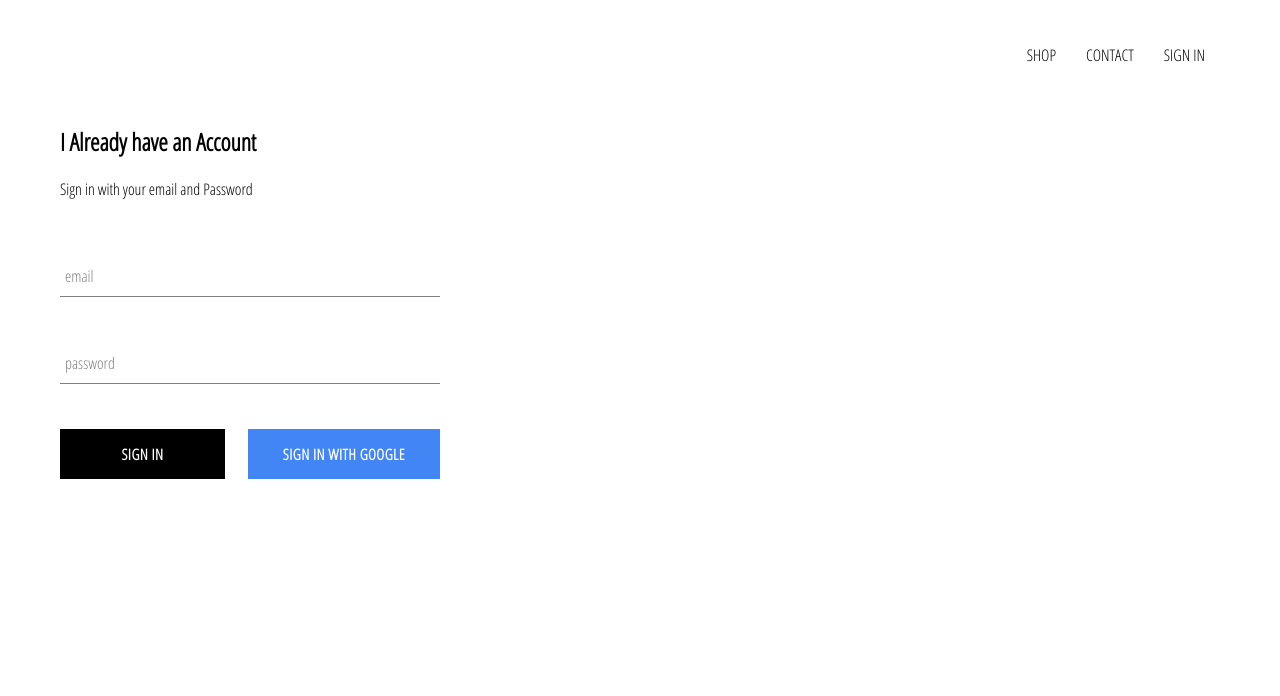
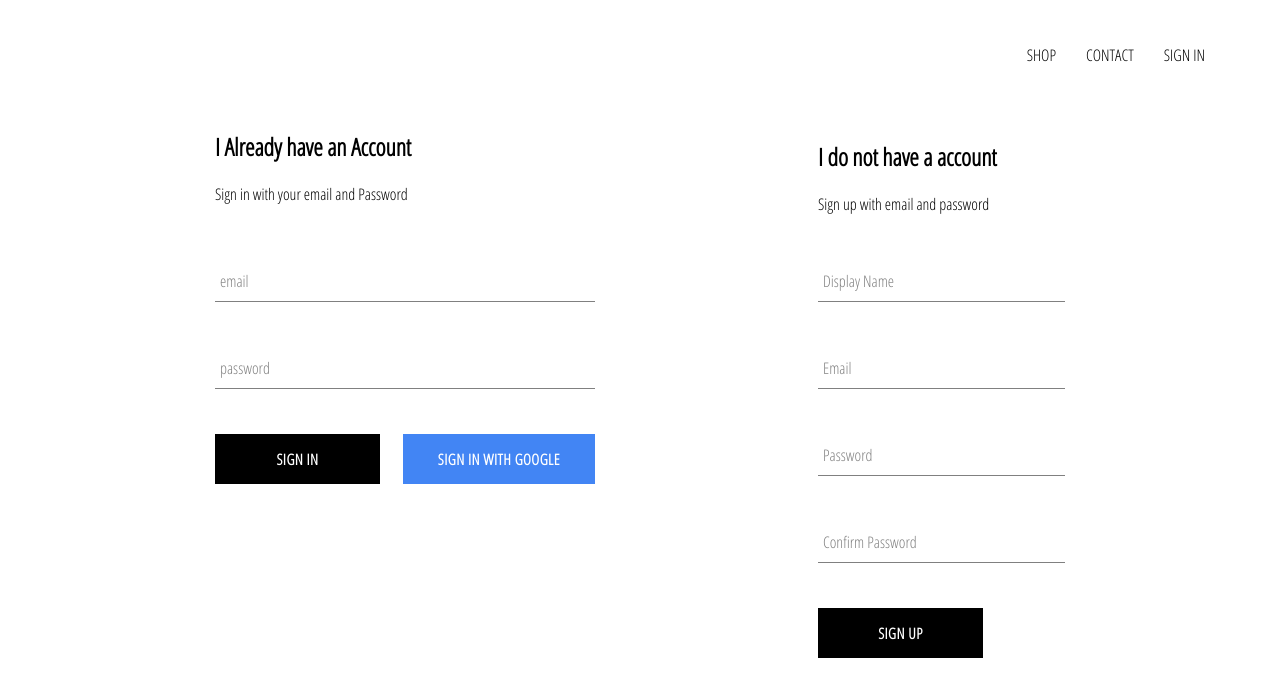
Before and after one commit to hk540539/ecom-react, a React (Create React App) app: page /signin in a window 1280 px wide. Shown: the top 696 px of the page. Built offline with nearby package versions, Linux system fonts and the light colour scheme; no server answers.

Commit message:
firebase-setup

```diff
--- a/src/App.js
+++ b/src/App.js
@@ -1,19 +1,30 @@
-import React, { useState, useEffect } from "react";
-import "./App.css";
-import Homepage from "./pages/homepage/homepage.component";
-import { Route, Switch } from "react-router-dom";
-import ShopPage from "./pages/shop/shop.component";
-import Header from "./components/header/header.component";
-import SignInAndSignUpPage from "./pages/sign-in-and-sign-up-page/sign-in-and-sign-up-page.component";
-import { auth } from "./firebase/firebase.utils";
+import React, { useState, useEffect } from 'react';
+import './App.css';
+import Homepage from './pages/homepage/homepage.component';
+import { Route, Switch } from 'react-router-dom';
+import ShopPage from './pages/shop/shop.component';
+import Header from './components/header/header.component';
+import SignInAndSignUpPage from './pages/sign-in-and-sign-up-page/sign-in-and-sign-up-page.component';
+import { auth, createUserProfileDocument } from './firebase/firebase.utils';
 
 function App() {
   const [currentUser, setCurrentUser] = useState(null);
+  useEffect(() => {
+    const unsubscribeFromAuth = auth.onAuthStateChanged(async userAuth => {
+      if (userAuth) {
+        const userRef = await createUserProfileDocument(userAuth);
+        userRef.onSnapshot(snapShot => {
+          setCurrentUser({
+            ...currentUser,
+            id: snapShot.id,
+            ...snapShot.data()
+          });
 
-  useEffect(() => {
-    const unsubscribeFromAuth = auth.onAuthStateChanged(user => {
-      user ? setCurrentUser(user) : setCurrentUser(null);
-      console.log(user);
+          // console.log('Current User State:', currentUser);
+        });
+      } else {
+        setCurrentUser(userAuth);
+      }
     });
     return () => {
       unsubscribeFromAuth();
--- a/src/components/sign-in/sign-in.component.jsx
+++ b/src/components/sign-in/sign-in.component.jsx
@@ -1,16 +1,21 @@
-import React, { useState } from "react";
-import FormInput from "../form-input/form-input.component";
-import "./sign-in.style.scss";
-import CustomButton from "../custom-button/custom-button.component";
-import { signInWithGoogle } from "../../firebase/firebase.utils";
+import React, { useState } from 'react';
+import FormInput from '../form-input/form-input.component';
+import './sign-in.style.scss';
+import CustomButton from '../custom-button/custom-button.component';
+import { signInWithGoogle, auth } from '../../firebase/firebase.utils';
 
 const SignIn = () => {
-  const [state, setState] = useState({ email: "", password: "" });
+  const [state, setState] = useState({ email: '', password: '' });
 
-  const handleSubmit = e => {
+  const handleSubmit = async e => {
     e.preventDefault();
-    console.log(state);
-    setState({ email: "", password: "" });
+    const { email, password } = state;
+    try {
+      await auth.signInWithEmailAndPassword(email, password);
+      setState({ email: '', password: '' });
+    } catch (error) {
+      console.error(error);
+    }
   };
 
   const handleChange = e => {
--- /dev/null
+++ b/src/components/sign-up/sign-up.component.jsx
@@ -0,0 +1,91 @@
+import React, { useState } from 'react';
+
+import FormInput from '../form-input/form-input.component';
+import CustomButton from '../custom-button/custom-button.component';
+
+import { auth, createUserProfileDocument } from '../../firebase/firebase.utils';
+
+const SignUp = () => {
+  const [state, setState] = useState({
+    displayName: '',
+    email: '',
+    password: '',
+    confirmPassword: ''
+  });
+
+  const handleSubmit = async e => {
+    e.preventDefault();
+    if (password !== confirmPassword) {
+      alert("Password don't match");
+    }
+
+    try {
+      const { user } = await auth.createUserWithEmailAndPassword(
+        email,
+        password
+      );
+      createUserProfileDocument(user, { displayName });
+      setState({
+        email: '',
+        password: '',
+        displayName: '',
+        confirmPassword: ''
+      });
+    } catch (error) {
+      console.error(error);
+    }
+  };
+
+  const handleChange = e => {
+    const { value, name } = e.target;
+    setState({
+      ...state,
+      [name]: value
+    });
+  };
+  const { email, password, confirmPassword, displayName } = state;
+
+  return (
+    <div className="sign-up">
+      <h2 className="title">I do not have a account</h2>
+      <span>Sign up with email and password</span>
+      <form onSubmit={handleSubmit} className="sign-up-form">
+        <FormInput
+          type="text"
+          name="displayName"
+          value={displayName}
+          onChange={handleChange}
+          label="Display Name"
+          required
+        />
+        <FormInput
+          type="email"
+          name="email"
+          value={email}
+          onChange={handleChange}
+          label="Email"
+          required
+        />
+        <FormInput
+          type="password"
+          name="password"
+          value={password}
+          onChange={handleChange}
+          label="Password"
+          required
+        />
+        <FormInput
+          type="password"
+          name="confirmPassword"
+          value={confirmPassword}
+          onChange={handleChange}
+          label="Confirm Password"
+          required
+        />
+        <CustomButton type="submit">SIGN UP</CustomButton>
+      </form>
+    </div>
+  );
+};
+
+export default SignUp;
--- /dev/null
+++ b/src/components/sign-up/sign-up.style.scss
@@ -0,0 +1,9 @@
+.sign-up {
+  display: flex;
+  flex-direction: column;
+  width: 380px;
+
+  .title {
+    margin: 10px 0;
+  }
+}
--- a/src/firebase/firebase.utils.js
+++ b/src/firebase/firebase.utils.js
@@ -1,26 +1,52 @@
-import firebase from "firebase/app";
-import "firebase/auth";
-import "firebase/firestore";
+import firebase from 'firebase/app';
+import 'firebase/auth';
+import 'firebase/firestore';
 
 const config = {
-  apiKey: "AIzaSyC6KxXcKHTS1qwl71RPbSDcERLD_bCyCx0",
-  authDomain: "ecom-db-c4644.firebaseapp.com",
-  databaseURL: "https://ecom-db-c4644.firebaseio.com",
-  projectId: "ecom-db-c4644",
-  storageBucket: "ecom-db-c4644.appspot.com",
-  messagingSenderId: "557268770569",
-  appId: "1:557268770569:web:a11778dea8ebed34e8fdd8",
-  measurementId: "G-QFJK1XY58T"
+  apiKey: 'AIzaSyC6KxXcKHTS1qwl71RPbSDcERLD_bCyCx0',
+  authDomain: 'ecom-db-c4644.firebaseapp.com',
+  databaseURL: 'https://ecom-db-c4644.firebaseio.com',
+  projectId: 'ecom-db-c4644',
+  storageBucket: 'ecom-db-c4644.appspot.com',
+  messagingSenderId: '557268770569',
+  appId: '1:557268770569:web:a11778dea8ebed34e8fdd8',
+  measurementId: 'G-QFJK1XY58T'
 };
 
 firebase.initializeApp(config);
+
+// create new user profile in database
+export const createUserProfileDocument = async (userAuth, additionalData) => {
+  if (!userAuth) return;
+
+  const userRef = firestore.doc(`users/${userAuth.uid}`);
+
+  const snapShot = await userRef.get();
+
+  if (!snapShot.exists) {
+    const { displayName, email } = userAuth;
+    const createdAt = new Date();
+    try {
+      await userRef.set({
+        displayName,
+        email,
+        createdAt,
+        ...additionalData
+      });
+    } catch (error) {
+      console.log('error creating user', error.message);
+    }
+  }
+
+  return userRef;
+};
 
 export const auth = firebase.auth();
 export const firestore = firebase.firestore();
 
 // google signin
 const provider = new firebase.auth.GoogleAuthProvider();
-provider.setCustomParameters({ prompt: "select_account" });
+provider.setCustomParameters({ prompt: 'select_account' });
 export const signInWithGoogle = () => auth.signInWithPopup(provider);
 
 export default firebase;
--- a/src/pages/sign-in-and-sign-up-page/sign-in-and-sign-up-page.component.jsx
+++ b/src/pages/sign-in-and-sign-up-page/sign-in-and-sign-up-page.component.jsx
@@ -1,10 +1,12 @@
-import React from "react";
-import SignIn from "../../components/sign-in/sign-in.component";
-
+import React from 'react';
+import SignIn from '../../components/sign-in/sign-in.component';
+import SignUp from '../../components/sign-up/sign-up.component';
+import './sign-in-and-sign-up-page.style.scss';
 const SignInAndSignUpPage = () => {
   return (
-    <div className="sign-in-and-sign-up-page">
+    <div className="sign-in-and-sign-up">
       <SignIn />
+      <SignUp />
     </div>
   );
 };
--- a/src/pages/sign-in-and-sign-up-page/sign-in-and-sign-up-page.style.scss
+++ b/src/pages/sign-in-and-sign-up-page/sign-in-and-sign-up-page.style.scss
@@ -0,0 +1,6 @@
+.sign-in-and-sign-up {
+  width: 850px;
+  display: flex;
+  justify-content: space-between;
+  margin: 30px auto;
+}
```
